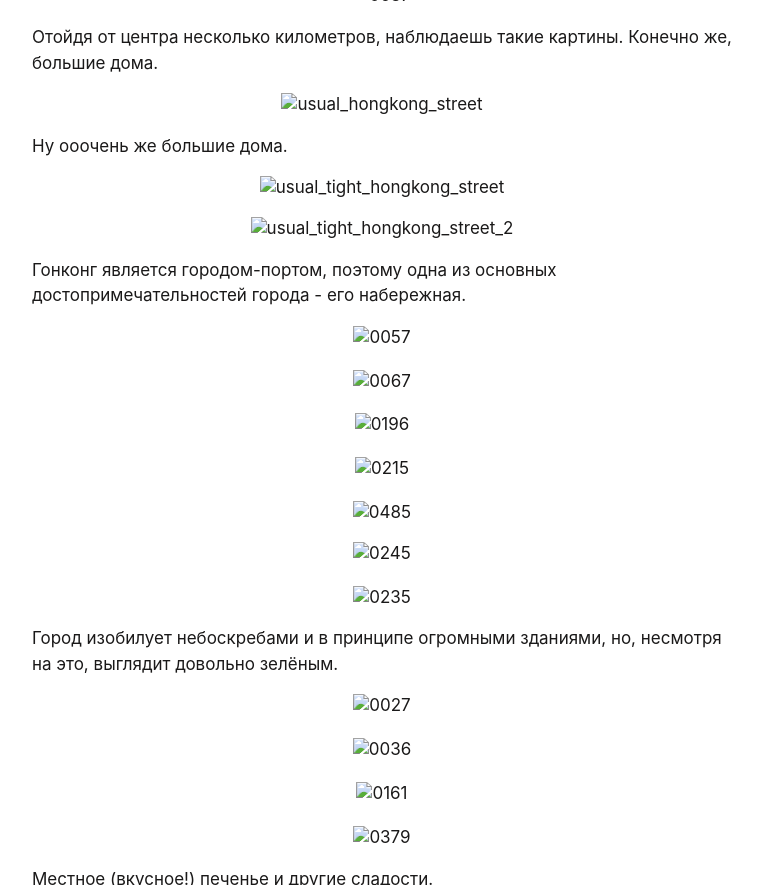
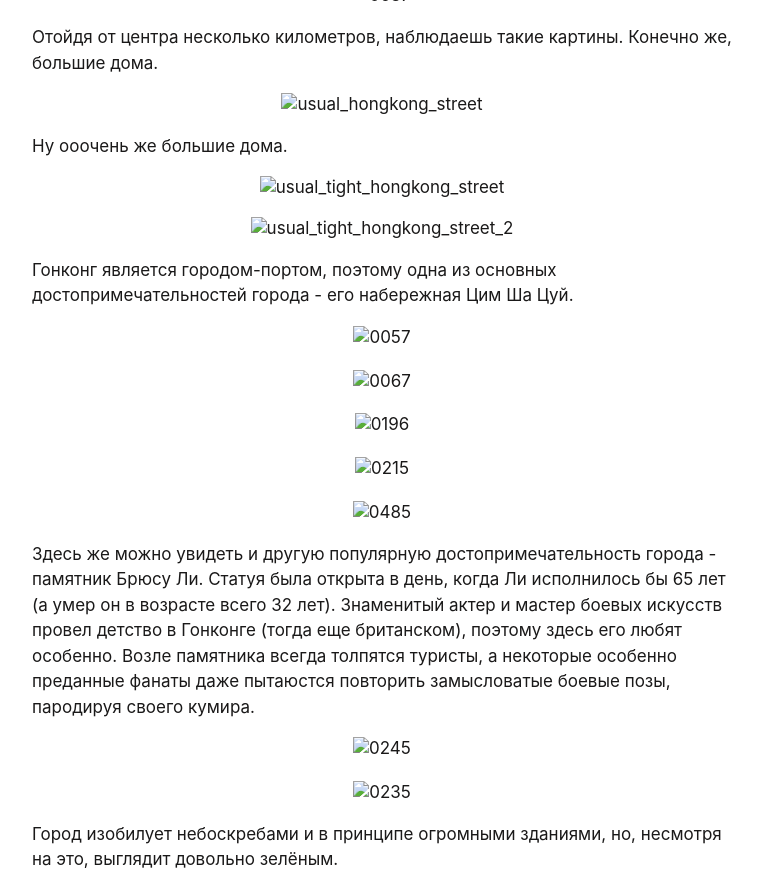
Before and after one commit to yarkivaev/blog, a Jekyll site: the page built from _posts/travel/hongkong/2024-11-25-hongkong.md, in a window 1280 px wide and 900 px high, scrolled down 3398 px, cut to the strip 0-885 px from the top of the window. Shown: the whole strip, without its empty margins (258-1020 px from the left). Built offline with Jekyll 4.4.1, drawn with Linux system fonts in a browser that asks for light colours; comment, search, counter and statistics services are not loaded.

Commit message:
text: added text about Bruce Li

```diff
--- a/_posts/travel/hongkong/2024-11-25-hongkong.md
+++ b/_posts/travel/hongkong/2024-11-25-hongkong.md
@@ -146,13 +146,16 @@ preview: https://storage.yandexcloud.net/yarkivaev-blog/2024/11/25/hong_kong_met
 
 ![usual_tight_hongkong_street_2][usual_tight_hongkong_street_2]
 
-Гонконг является городом-портом, поэтому одна из основных достопримечательностей города - его набережная.
+Гонконг является городом-портом, поэтому одна из основных достопримечательностей города - его набережная Цим Ша Цуй.
 
 ![0057][11/0057]
 ![0067][11/0067]
 ![0196][11/0196]
 ![0215][11/0215]
 ![0485][11/0485]
+
+Здесь же можно увидеть и другую популярную достопримечательность города -
+памятник Брюсу Ли. Статуя была открыта в день, когда Ли исполнилось бы 65 лет (а умер он в возрасте всего 32 лет). Знаменитый актер и мастер боевых искусств провел детство в Гонконге (тогда еще британском), поэтому здесь его любят особенно. Возле памятника всегда толпятся туристы, а некоторые особенно преданные фанаты даже пытаюстся повторить замысловатые боевые позы, пародируя своего кумира.
 
 
 ![0245][11/0245]
```
